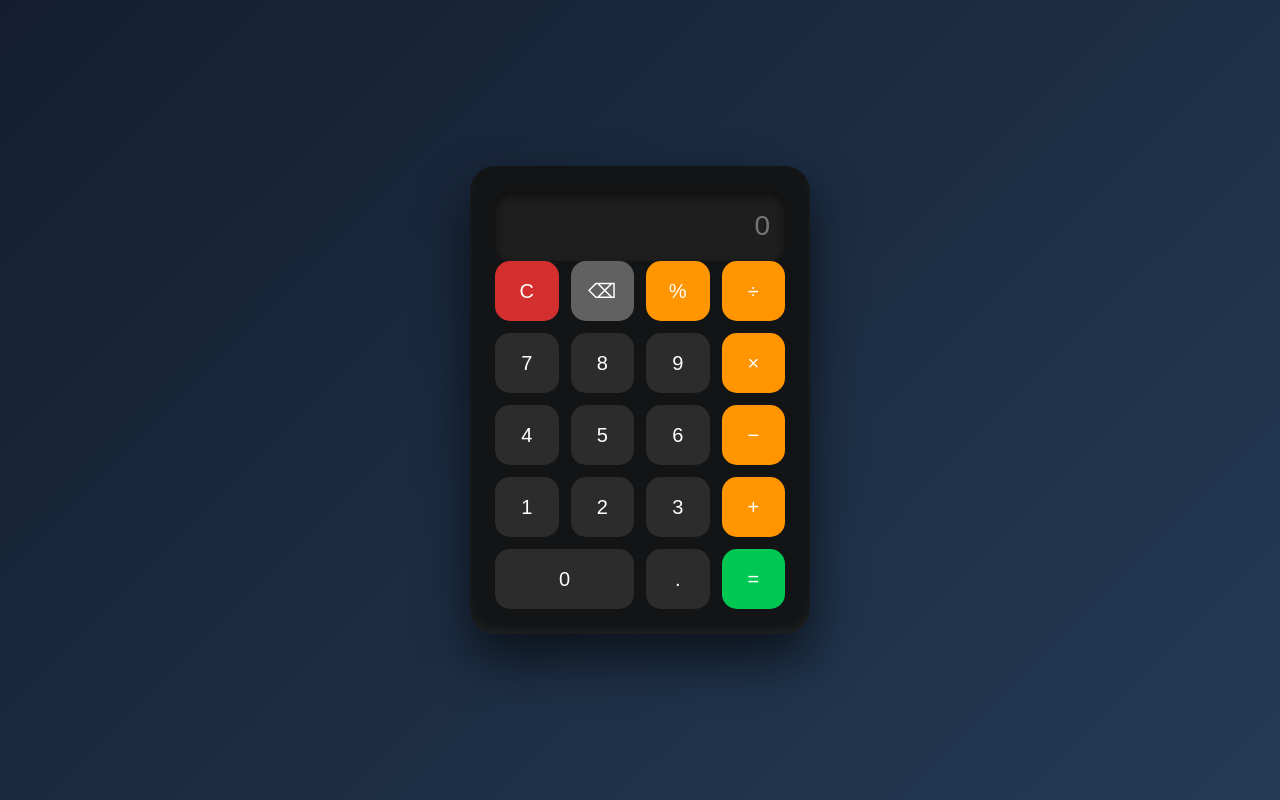
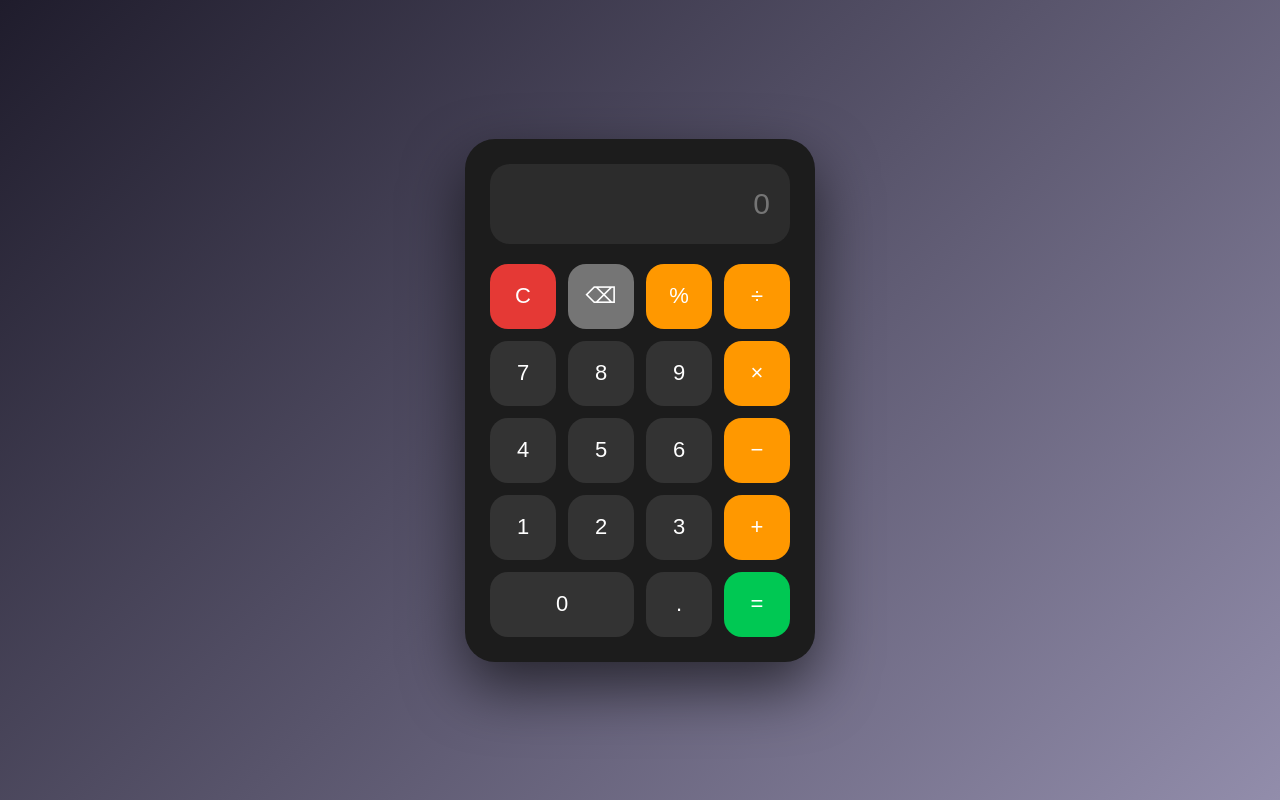
Before and after one commit to Vitty-Dev/Projeto-1---calculadora-b-sica-HTML, a plain HTML site: page index.html in a window 1280 px wide. Drawn offline with Linux system fonts and the light colour scheme.

Commit message:
style.css

```diff
--- a/style.css
+++ b/style.css
@@ -1,125 +1,104 @@
-/* Reset básico */
 * {
     margin: 0;
     padding: 0;
     box-sizing: border-box;
 }
 
-/* Fundo da página */
 body {
     height: 100vh;
     display: flex;
     justify-content: center;
     align-items: center;
-    font-family: 'Segoe UI', Tahoma, Geneva, Verdana, sans-serif;
-    background: linear-gradient(135deg, #141E30, #243B55);
+    font-family: 'Segoe UI', sans-serif;
+    background: linear-gradient(135deg, #1f1c2c, #928dab);
 }
 
-/* Estrutura principal */
 .calculator {
-    width: 340px;
+    width: 350px;
     padding: 25px;
-    border-radius: 25px;
-    background: rgba(20, 20, 20, 0.95);
-    box-shadow:
-        0 25px 50px rgba(0, 0, 0, 0.6),
-        inset 0 -5px 10px rgba(255, 255, 255, 0.05);
-    backdrop-filter: blur(15px);
-}
-
-/* Display */
-.display-container {
-    margin-bottom: 20px;
+    border-radius: 30px;
+    background: #1c1c1c;
+    box-shadow: 0 25px 60px rgba(0, 0, 0, 0.6);
 }
 
 .display {
     width: 100%;
-    height: 70px;
+    height: 80px;
     border: none;
-    border-radius: 15px;
-    background: #1e1e1e;
+    border-radius: 20px;
+    background: #2c2c2c;
     color: #ffffff;
-    font-size: 28px;
+    font-size: 30px;
     text-align: right;
-    padding: 15px;
+    padding: 20px;
+    margin-bottom: 20px;
     outline: none;
-    box-shadow: inset 0 5px 10px rgba(0,0,0,0.5);
 }
 
-/* Grade de botões */
 .buttons {
     display: grid;
     grid-template-columns: repeat(4, 1fr);
     gap: 12px;
 }
 
-/* Botões gerais */
 .btn {
-    height: 60px;
+    height: 65px;
     border: none;
-    border-radius: 15px;
-    font-size: 20px;
+    border-radius: 18px;
+    font-size: 22px;
     cursor: pointer;
-    transition: all 0.2s ease;
+    transition: 0.2s ease;
 }
 
-/* Números */
 .btn-number {
-    background: #2c2c2c;
+    background: #333;
     color: white;
 }
 
 .btn-number:hover {
-    background: #3a3a3a;
+    background: #444;
 }
 
-/* Operadores */
 .btn-operator {
-    background: #ff9500;
+    background: #ff9800;
     color: white;
 }
 
 .btn-operator:hover {
-    background: #e08900;
+    background: #e68900;
 }
 
-/* Botão igual */
+.btn-clear {
+    background: #e53935;
+    color: white;
+}
+
+.btn-clear:hover {
+    background: #c62828;
+}
+
+.btn-delete {
+    background: #757575;
+    color: white;
+}
+
+.btn-delete:hover {
+    background: #616161;
+}
+
 .btn-equals {
     background: #00c853;
     color: white;
-    grid-column: span 1;
 }
 
 .btn-equals:hover {
     background: #00a844;
 }
 
-/* Botão limpar */
-.btn-clear {
-    background: #d32f2f;
-    color: white;
-}
-
-.btn-clear:hover {
-    background: #b71c1c;
-}
-
-/* Botão deletar */
-.btn-delete {
-    background: #616161;
-    color: white;
-}
-
-.btn-delete:hover {
-    background: #424242;
-}
-
-/* Zero ocupa duas colunas */
 .btn-zero {
     grid-column: span 2;
 }
 
-/* Efeito clique */
 .btn:active {
     transform: scale(0.95);
 }
```
